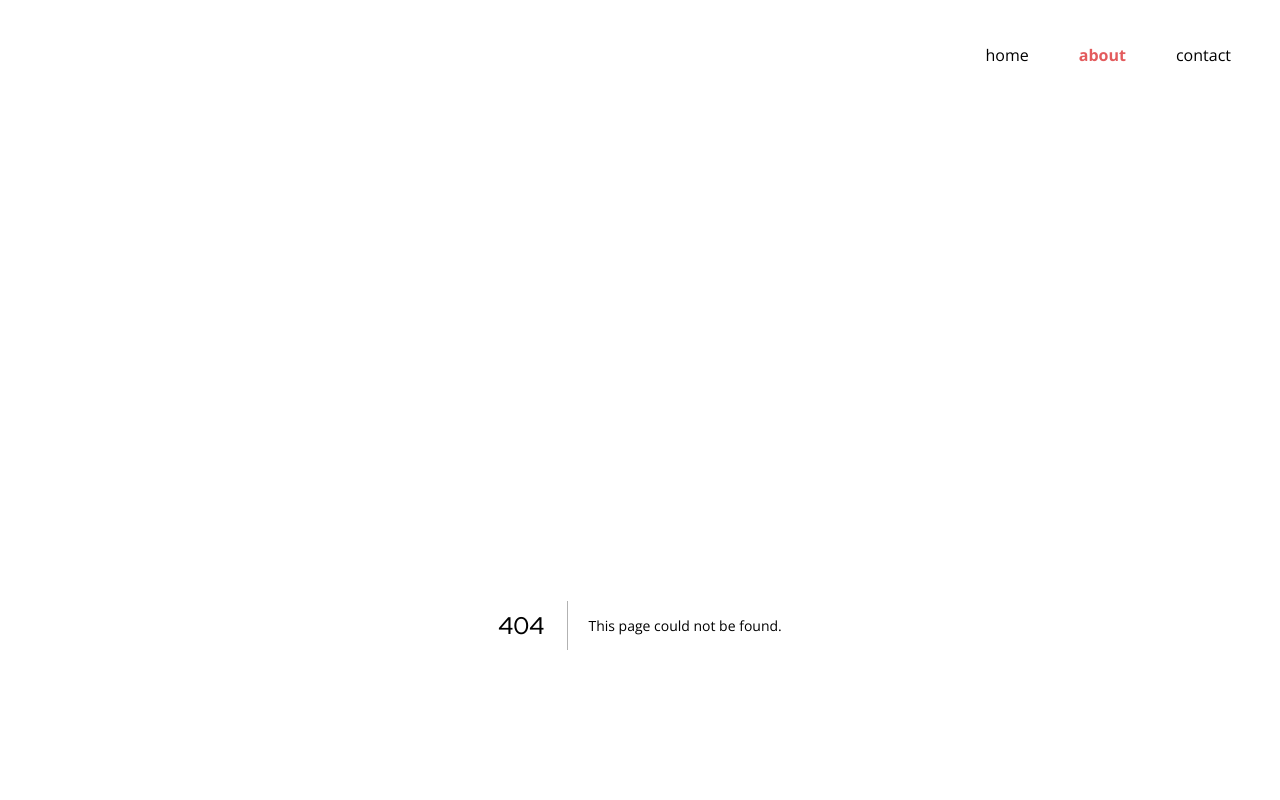
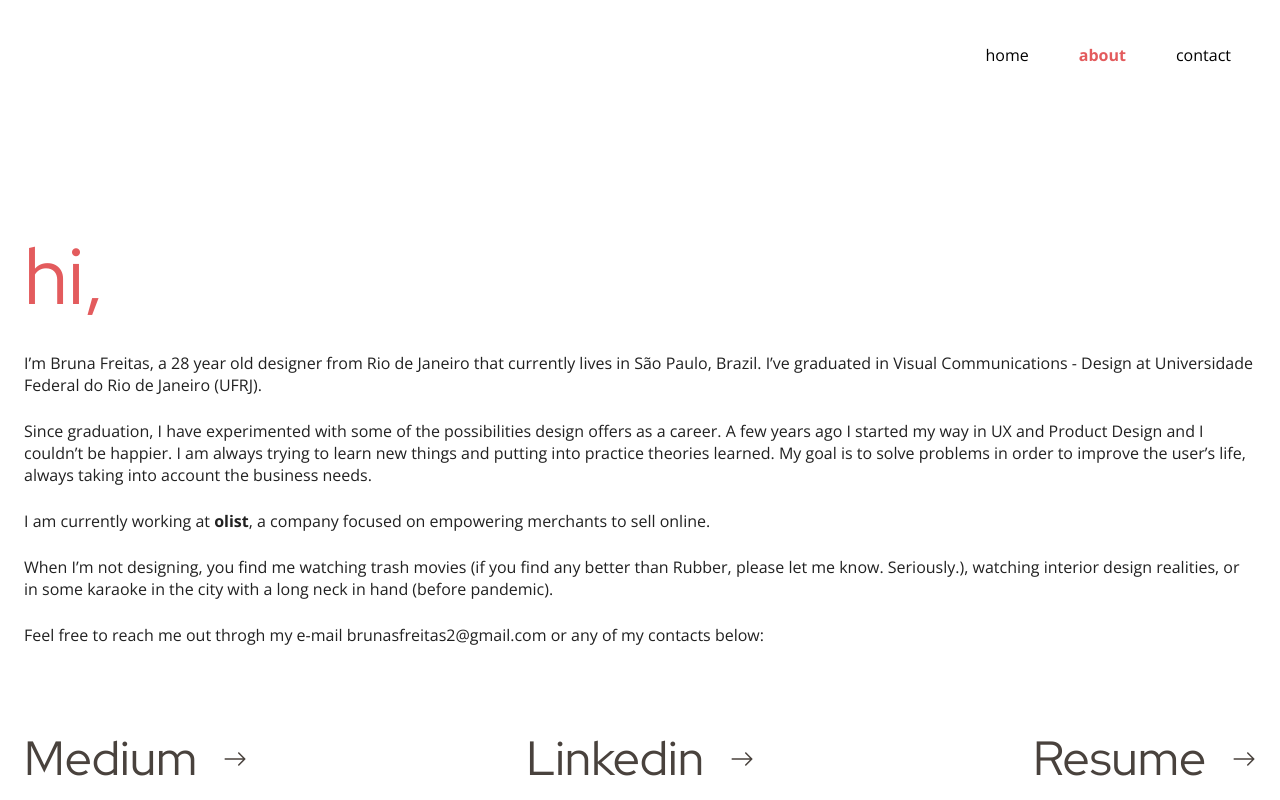
Before and after one commit to evelew/portfolio-bruna, a Next.js app: page /about in a window 1280 px wide. Before the commit this address had no page. Shown: the top 800 px of the page. Built offline with nearby package versions, Linux system fonts and the light colour scheme.

Commit message:
Add about page

```diff
--- /dev/null
+++ b/src/pages/about.tsx
@@ -0,0 +1,54 @@
+import Head from 'next/head'
+
+import s from 'styles/about.module.scss'
+
+const About = () => {
+  return (
+    <main>
+      <Head>
+        <title>Bruna Freitas | about</title>
+        <meta name="description" content="Bruna Freitas | Product Designer" />
+        <link rel="icon" href="/favicon.ico" />
+      </Head>
+
+      <div className="container">
+        <h1 className={s.title}>hi,</h1>
+        <div className={s.content}>
+          <p>
+            I&rsquo;m Bruna Freitas, a 28 year old designer from Rio de Janeiro
+            that currently lives in São Paulo, Brazil. I&rsquo;ve graduated in
+            Visual Communications - Design at Universidade Federal do Rio de
+            Janeiro (UFRJ).
+          </p>
+          <p>
+            Since graduation, I have experimented with some of the possibilities
+            design offers as a career. A few years ago I started my way in UX
+            and Product Design and I couldn&rsquo;t be happier. I am always
+            trying to learn new things and putting into practice theories
+            learned. My goal is to solve problems in order to improve the
+            user&rsquo;s life, always taking into account the business needs.
+          </p>
+
+          <p>
+            I am currently working at <strong>olist</strong>, a company focused
+            on empowering merchants to sell online.
+          </p>
+
+          <p>
+            When I&rsquo;m not designing, you find me watching trash movies (if
+            you find any better than Rubber, please let me know. Seriously.),
+            watching interior design realities, or in some karaoke in the city
+            with a long neck in hand (before pandemic).
+          </p>
+
+          <p>
+            Feel free to reach me out throgh my e-mail brunasfreitas2@gmail.com
+            or any of my contacts below:
+          </p>
+        </div>
+      </div>
+    </main>
+  )
+}
+
+export default About
--- /dev/null
+++ b/styles/about.module.scss
@@ -0,0 +1,20 @@
+@import 'variables.scss';
+
+.title {
+  color: $primary;
+}
+
+.content {
+  margin-top: 18px;
+
+  @media (min-width: $lg) {
+    margin-top: 25px;
+  }
+
+  p {
+    color: $text-02;
+    &:not(:first-of-type) {
+      margin-top: 24px;
+    }
+  }
+}
```
